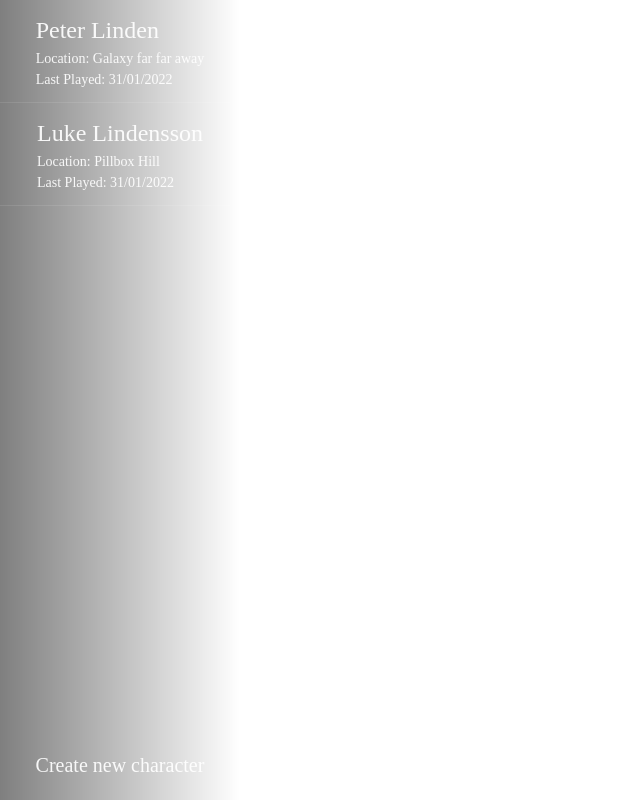
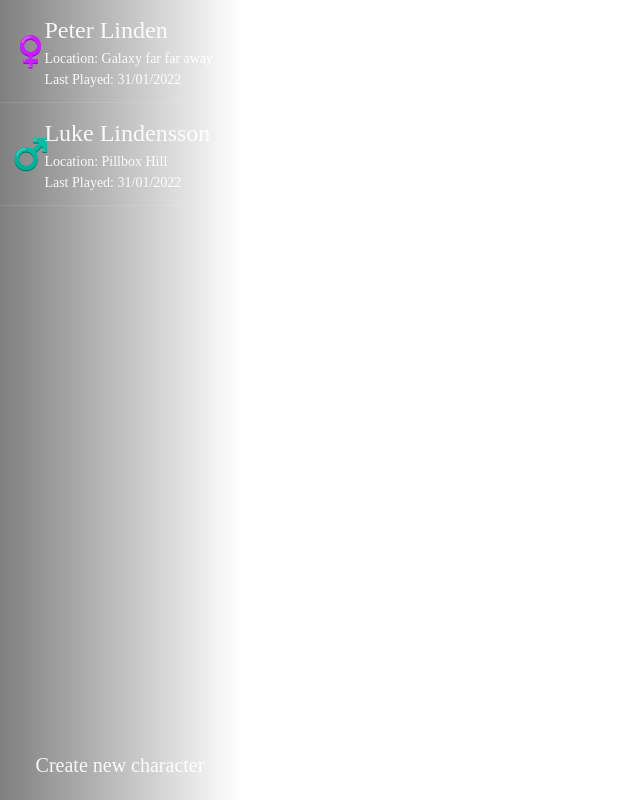
Before and after one commit to overextended/ox_core, a React (Create React App) app in the folder web/: page / in a window 1280 px wide. Shown: the whole page, without its empty margins (0-640 px from the left). Built offline with nearby package versions, Linux system fonts and the light colour scheme.

Commit message:
feat(nui): Character genders

```diff
--- a/web/src/components/Characters.tsx
+++ b/web/src/components/Characters.tsx
@@ -1,12 +1,13 @@
-import { Box, Text, Divider } from "@chakra-ui/react";
+import { Box, Text, Divider, Flex } from "@chakra-ui/react";
 import { useNuiEvent } from "../hooks/useNuiEvent";
+import { debugData } from "../utils/debugData";
 import React from "react";
-import { debugData } from "../utils/debugData";
 
 interface Character {
 	firstName: string;
 	lastName: string;
 	location: string;
+	gender: string;
 }
 
 debugData([
@@ -21,6 +22,7 @@ debugData([
 			{
 				firstName: "Luke",
 				lastName: "Lindensson",
+				gender: "male",
 				location: "Pillbox Hill",
 			},
 		],
@@ -33,6 +35,7 @@ const Characters: React.FC = () => {
 			firstName: "",
 			lastName: "",
 			location: "",
+			gender: "",
 		},
 	]);
 
@@ -44,11 +47,22 @@ const Characters: React.FC = () => {
 		<>
 			{characters.map((character: Character, index) => (
 				<React.Fragment key={`character-${index}`}>
-					<Box p={3}>
-						<Text fontSize="2xl">{`${character.firstName} ${character.lastName}`}</Text>
-						<Text fontSize="sm">{`Location: ${character.location}`}</Text>
-						<Text fontSize="sm">Last Played: 31/01/2022</Text>
-					</Box>
+					<Flex p={3} w="100%" alignItems="center">
+						<Text
+							color={
+								character.gender === "male" ? "blue" : "pink"
+							}
+							fontSize="3xl"
+							w="15%"
+						>
+							{character.gender === "male" ? "♂️" : "♀️"}
+						</Text>
+						<Box justifySelf="center" alignItems="center">
+							<Text fontSize="2xl">{`${character.firstName} ${character.lastName}`}</Text>
+							<Text fontSize="sm">{`Location: ${character.location}`}</Text>
+							<Text fontSize="sm">Last Played: 31/01/2022</Text>
+						</Box>
+					</Flex>
 					<Divider />
 				</React.Fragment>
 			))}
```
